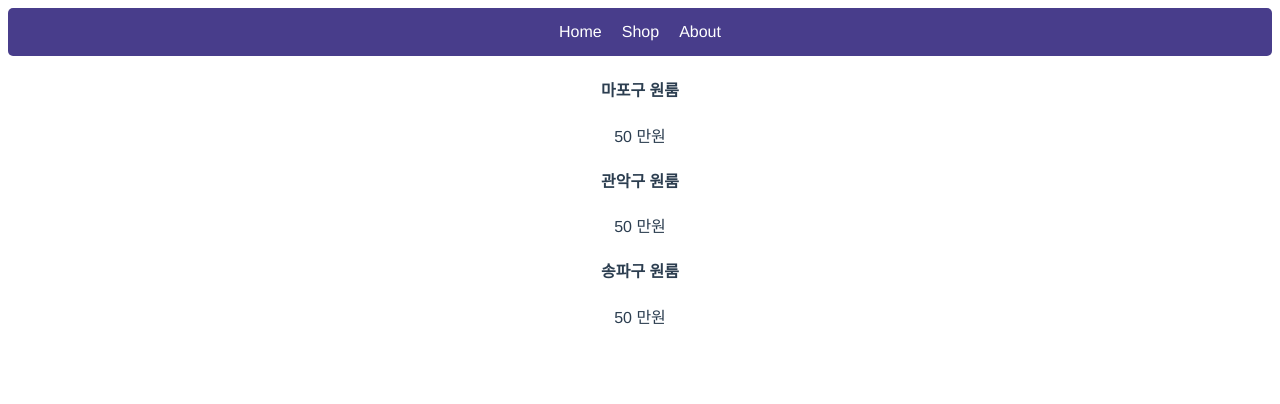
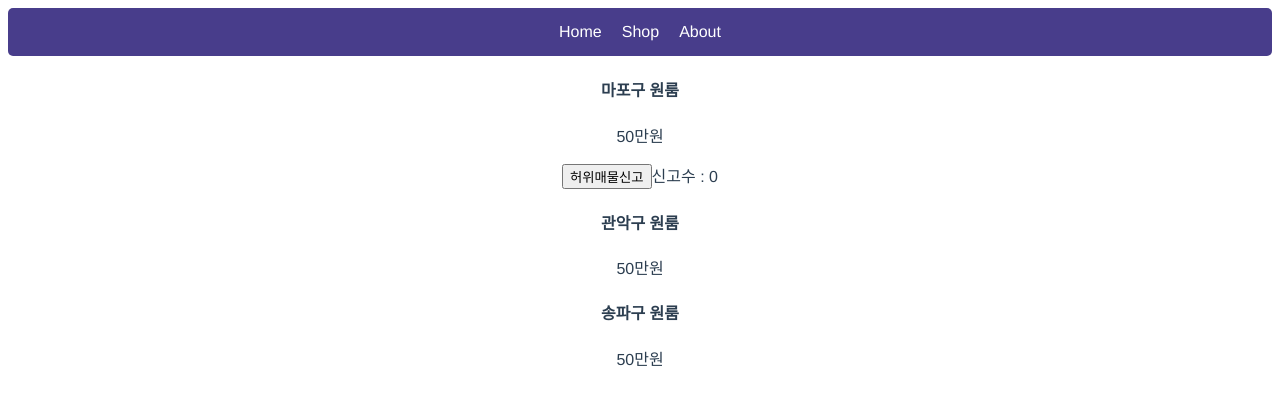
Before and after one commit to museundal/CodingApple_VueJS, a Vue app: page / in a window 1280 px wide. Shown: the top 404 px of the page. Built offline with nearby package versions, Linux system fonts and the light colour scheme.

Commit message:
[:hammer:] 이벤트 헨들러 (1)

```diff
--- a/src/App.vue
+++ b/src/App.vue
@@ -2,9 +2,19 @@
   <div class="menu">
     <a v-for="메뉴 in 메뉴들" :key="메뉴">{{ 메뉴 }}</a>
   </div>
-  <div v-for="product in products" :key="product">
-    <h4>{{ product }}</h4>
-    <p> 50 만원</p>
+  <div>
+    <h4>{{ products[0] }}</h4>
+    <p>50만원</p>
+    <button @click="increase()">허위매물신고</button>
+    <span>신고수 : {{ 신고수 }} </span>
+  </div>
+  <div>
+    <h4>{{ products[1] }}</h4>
+    <p>50만원</p>
+  </div>
+  <div>
+    <h4>{{ products[2] }}</h4>
+    <p>50만원</p>
   </div>
 </template>
 
@@ -15,8 +25,14 @@
   name: 'App',
   data() {
     return {
+      신고수: 0,
       products: ['마포구 원룸', '관악구 원룸', '송파구 원룸'],
-      메뉴들: ['Home', 'Shop', 'About']
+      메뉴들: ['Home', 'Shop', 'About'],
+    }
+  },
+  methods: {
+    increase() {
+      this.신고수 += 1;
     }
   },
   components: {
```
